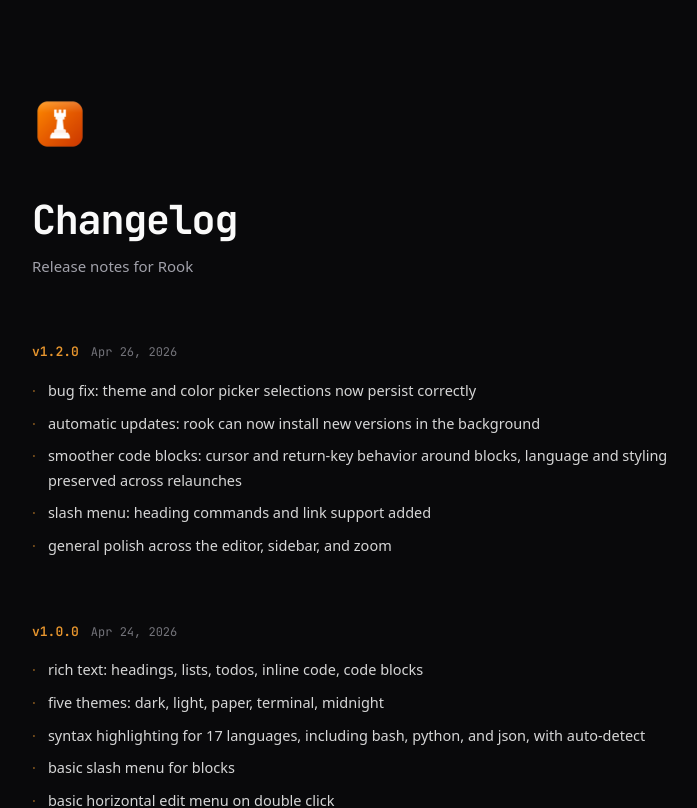
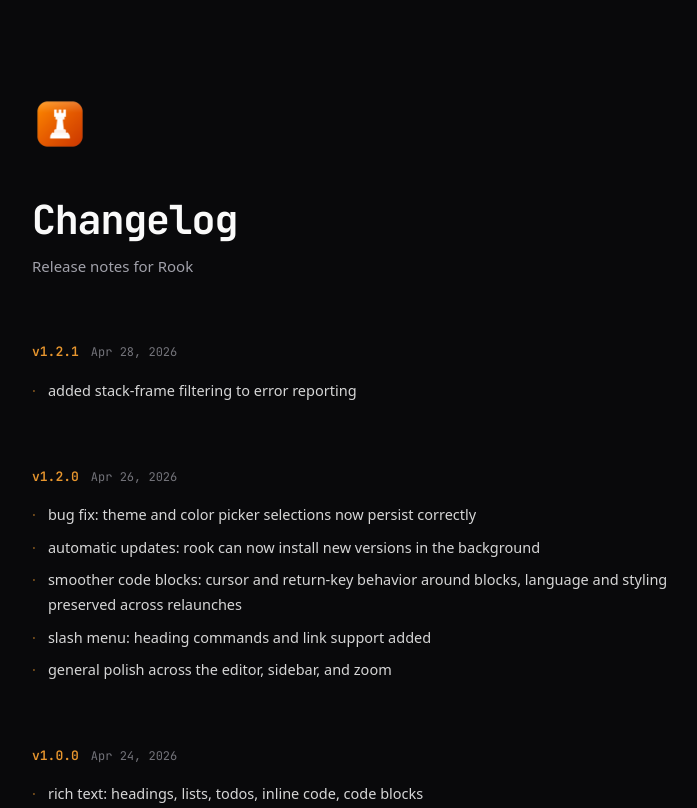
Before and after one commit to maryamtb/rook, a Next.js app in the folder rook-landing/: page /changelog in a window 1280 px wide. Shown: the top 808 px of the page, without its empty margins (268-965 px from the left). Built offline with nearby package versions, Linux system fonts and the light colour scheme.

Commit message:
changelog: v1.2.1

```diff
--- a/rook-landing/app/changelog/page.tsx
+++ b/rook-landing/app/changelog/page.tsx
@@ -15,6 +15,13 @@ type Entry = {
 };
 
 const entries: Entry[] = [
+  {
+    version: "1.2.1",
+    date: "2026-04-28",
+    notes: [
+      "added stack-frame filtering to error reporting",
+    ],
+  },
   {
     version: "1.2.0",
     date: "2026-04-26",
```
